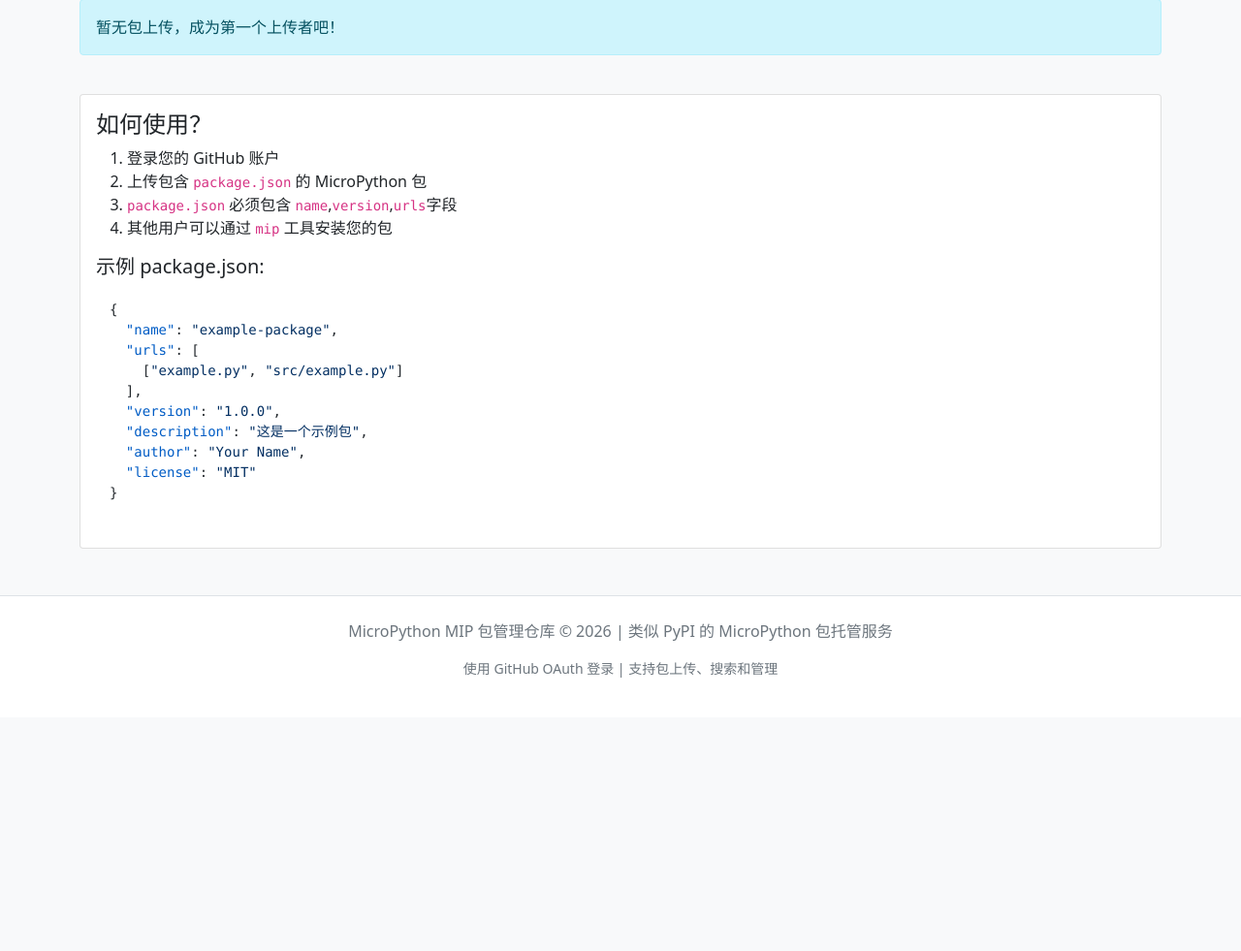
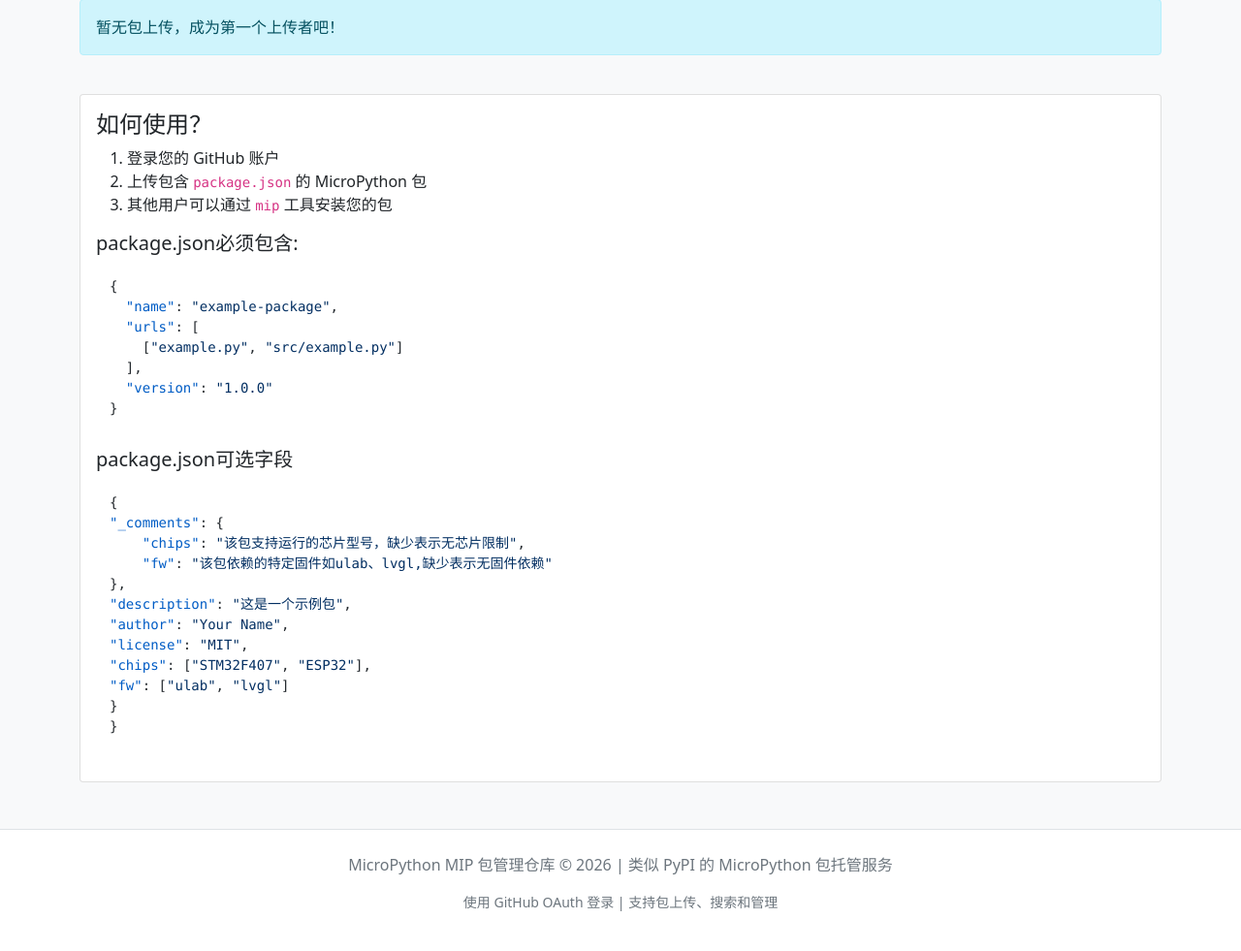
Before and after one commit to FreakStudioCN/upypi, a Flask app: page / in a window 1280 px wide. Shown: the part 446-1427 px from the top of the page at 97% size. Before the commit the page ends 1145 px from the top, so only its background shows below. Run offline with Flask 3, Linux system fonts and the light colour scheme; data that the repository does not hold is empty; parts of the project's set-up code (start-up, migrations or seed data) failed here and were passed over; some libraries are stand-ins or nearby versions.

Commit message:
release 0.1.3 (add chips)

```diff
--- a/templates/index.html
+++ b/templates/index.html
@@ -95,19 +95,28 @@
                 <ol>
                     <li>登录您的 GitHub 账户</li>
                     <li>上传包含 <code>package.json</code> 的 MicroPython 包</li>
-                    <li><code>package.json</code> 必须包含 <code>name</code>,<code>version</code>,<code>urls</code>字段</li>
                     <li>其他用户可以通过 <code>mip</code> 工具安装您的包</li>
                 </ol>
-                <h5>示例 package.json:</h5>
+                <h5>package.json必须包含:</h5>
                 <pre><code>{
   "name": "example-package",
   "urls": [
     ["example.py", "src/example.py"]
   ],
-  "version": "1.0.0",
-  "description": "这是一个示例包",
-  "author": "Your Name",
-  "license": "MIT"
+  "version": "1.0.0"
+}</code></pre>
+                    <h5>package.json可选字段</h5>
+                    <pre><code>{
+"_comments": {
+    "chips": "该包支持运行的芯片型号，缺少表示无芯片限制",
+    "fw": "该包依赖的特定固件如ulab、lvgl,缺少表示无固件依赖"
+},
+"description": "这是一个示例包",
+"author": "Your Name",
+"license": "MIT",
+"chips": ["STM32F407", "ESP32"],
+"fw": ["ulab", "lvgl"]
+}
 }</code></pre>
             </div>
         </div>
```
Also changed, not shown: templates/package.html (+8 -2 lines).
